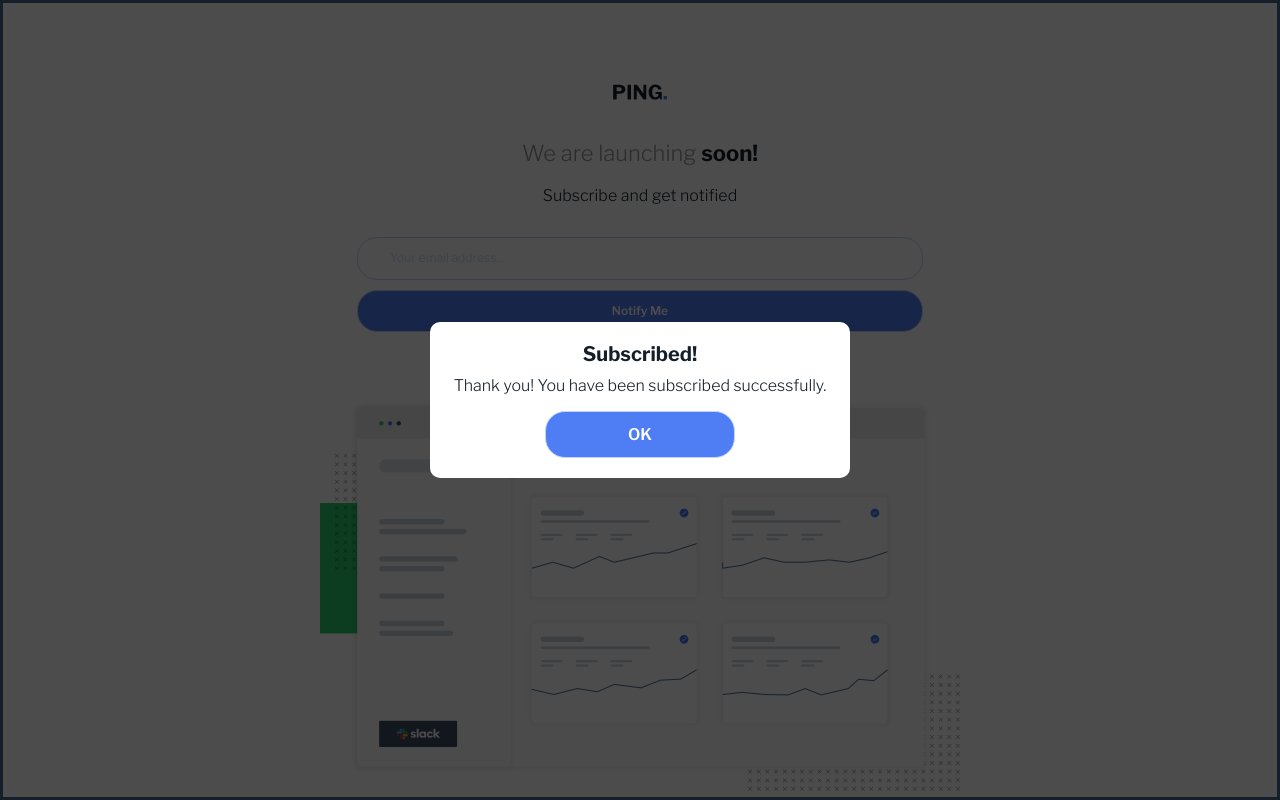
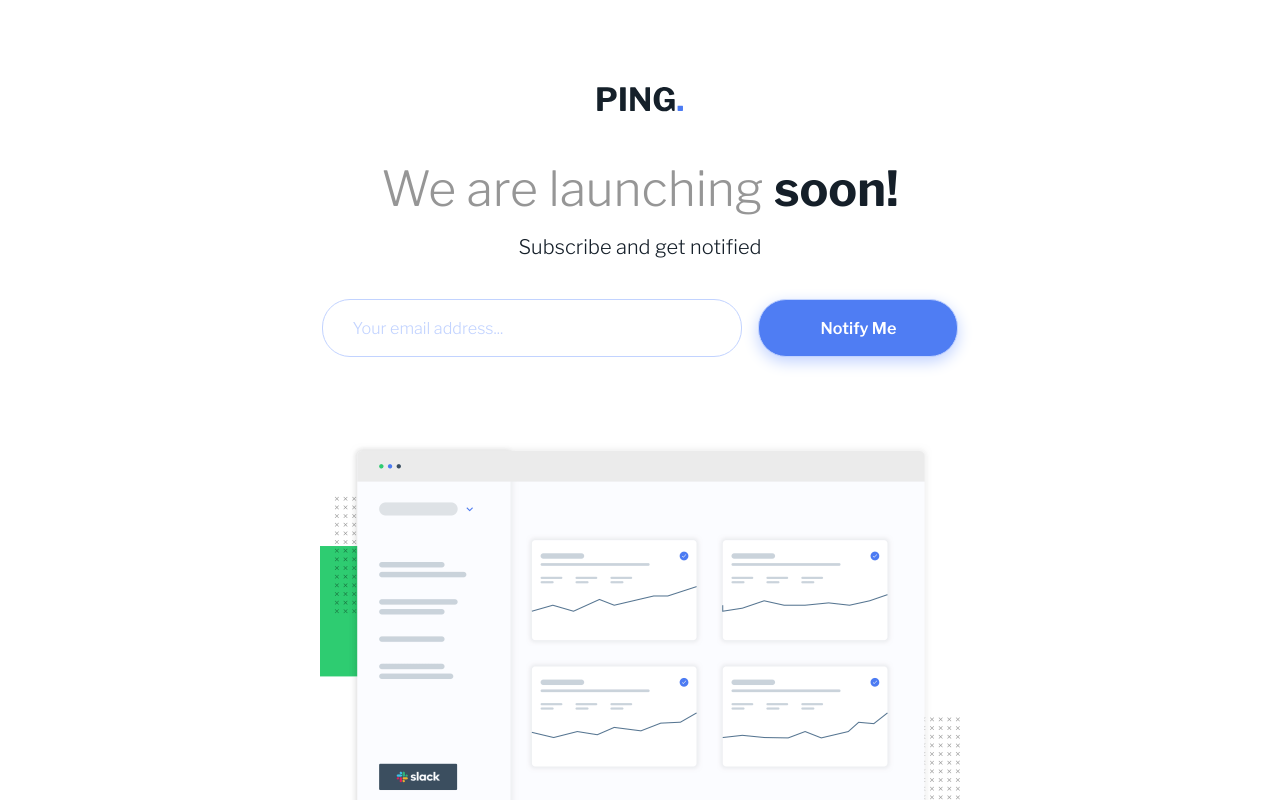
Before and after one commit to OniOdd/ping-coming-soon-page, a website: page index.html in a window 1280 px wide. Shown: the top 800 px of the page. Drawn offline with Linux system fonts and the light colour scheme.

Commit message:
Desktop version completed

```diff
--- a/scss/components/_button.scss
+++ b/scss/components/_button.scss
@@ -8,6 +8,7 @@
   border: 1px solid var(--clr-blue-200);
   border-radius: 20px;
   cursor: pointer;
+  box-shadow: 0 5px 15px var(--clr-blue-200);
   transition: background-color 0.2s;
 
   &:hover {
@@ -17,6 +18,13 @@
   &--notify {
     font-size: u.rem(12);
     text-transform: capitalize;
+
+    @include u.media-up(sm) {
+      grid-area: 2 / 2 / 3 / 3;
+      padding: 19px 20px 18px;
+      font-size: u.rem(16.2);
+      border-radius: 28px;
+    }
   }
 
   &--ok {
--- a/scss/pages/_main.scss
+++ b/scss/pages/_main.scss
@@ -3,10 +3,19 @@
 .wrapper {
   padding-top: 84px;
   padding-bottom: 37px;
+
+  @include u.media-up(sm) {
+    padding-top: 86px;
+    padding-bottom: 49px;
+  }
 }
 
 .main {
   margin-bottom: 120px;
+
+  @include u.media-up(sm) {
+    margin-bottom: 72px;
+  }
 }
 
 .ping-section {
@@ -17,6 +26,11 @@
   &__logo {
     width: 54px;
     margin-bottom: 40px;
+
+    @include u.media-up(sm) {
+      width: 86px;
+      margin-bottom: 48px;
+    }
   }
 
   &__title {
@@ -24,6 +38,11 @@
     font-size: u.rem(22);
     font-weight: 300;
     color: var(--clr-gray-400);
+
+    @include u.media-up(sm) {
+      margin-bottom: u.rem(17);
+      font-size: u.rem(48.2);
+    }
   }
 
   &__font-dark {
@@ -35,17 +54,32 @@
     grid-template-columns: 1fr;
     width: 88.4%;
     margin-bottom: 68px;
+
+    @include u.media-up(sm) {
+      grid-template-columns: 2.105fr 1fr;
+      grid-template-rows: repeat(2, auto);
+      column-gap: 16px;
+      width: 99.53%;
+      margin-bottom: 86px;
+    }
   }
 
   &__label {
     justify-self: center;
     margin-bottom: u.rem(32);
+    font-size: u.rem(12);
     letter-spacing: 0.003em;
+
+    @include u.media-up(sm) {
+      grid-area: 1 / 1 / 2 / 3;
+      margin-bottom: u.rem(40);
+      font-size: u.rem(20);
+    }
   }
 
   &__input {
     margin-bottom: 10px;
-    padding: 13px 20px 13px 32px;
+    padding: 13px 32px;
     font-size: u.rem(12.2);
     border: 1px solid var(--clr-blue-200);
     border-radius: 20px;
@@ -57,6 +91,14 @@
     &::placeholder {
       color: var(--clr-blue-200);
     }
+
+    @include u.media-up(sm) {
+      grid-area: 2 / 1 / 3 / 2;
+      margin-bottom: 0;
+      padding: 19px 30px 18px;
+      font-size: u.rem(16.2);
+      border-radius: 28px;
+    }
   }
 }
 
@@ -65,6 +107,10 @@
   justify-content: center;
   column-gap: 13px;
   margin-bottom: 27px;
+
+  @include u.media-up(sm) {
+    margin-bottom: 26px;
+  }
 
   &__link {
     display: flex;
@@ -117,20 +163,25 @@
   font-size: u.rem(10);
   text-align: center;
   color: var(--clr-gray-400);
+
+  @include u.media-up(sm) {
+    font-size: u.rem(12);
+  }
 }
 
 .modal {
   position: fixed;
   top: 0;
   left: 0;
-  display: flex;
-  justify-content: center;
-  align-items: center;
   width: 100%;
   height: 100%;
   background-color: hsla(0, 0%, 0%, 0.7);
 
   &__content {
+    position: absolute;
+    top: 50%;
+    left: 50%;
+    transform: translate(-50%, -50%);
     padding: 20px;
     font-size: u.rem(16);
     text-align: center;
```
Also changed, not shown: styles/main.css.
